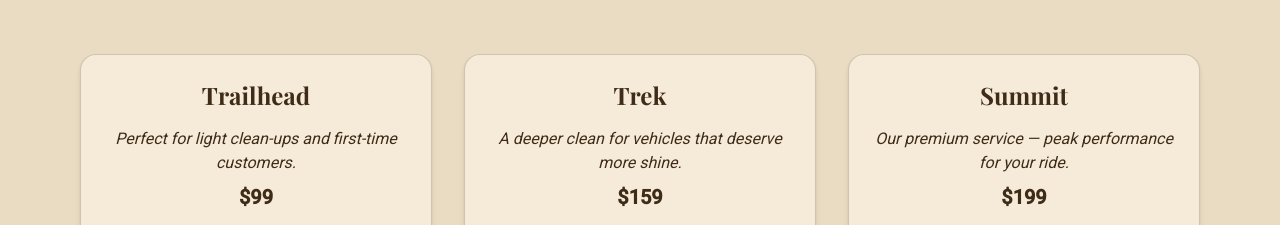
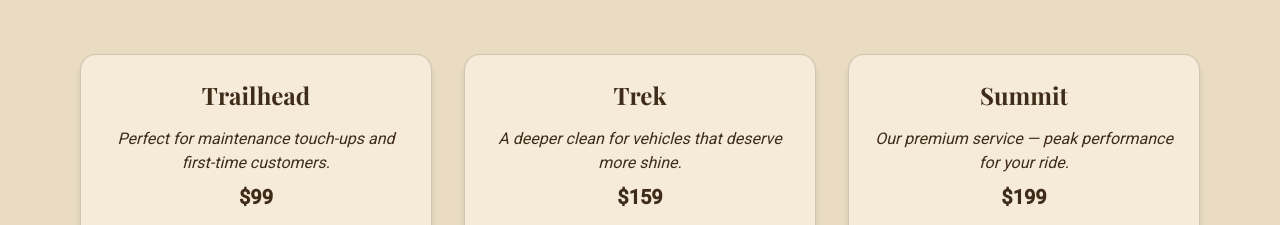
Before and after one commit to zachstottrn/pmd, a plain HTML site: page index.html in a window 1280 px wide. Shown: the part 1007-1232 px from the top of the page. Drawn offline with nearby package versions, Linux system fonts and the light colour scheme.

```diff
--- a/index.html
+++ b/index.html
@@ -38,7 +38,7 @@
     <div class="grid grid-cols-1 md:grid-cols-3 gap-8 max-w-6xl mx-auto p-4">
       <div class="bg-[#F6EBD8] p-6 rounded-2xl shadow-md border border-[#3E2C18]/20 hover:shadow-lg transition">
         <h3 class="text-2xl font-semibold mb-4">Trailhead</h3>
-        <p class="mb-2 italic">Perfect for light clean-ups and first-time customers.</p>
+        <p class="mb-2 italic">Perfect for maintenance touch-ups and first-time customers.</p>
         <p class="text-xl font-bold mb-4">$99</p>
         <ul class="text-left list-disc list-inside space-y-1">
           <li>Quick Exterior wash/dry</li>
```
